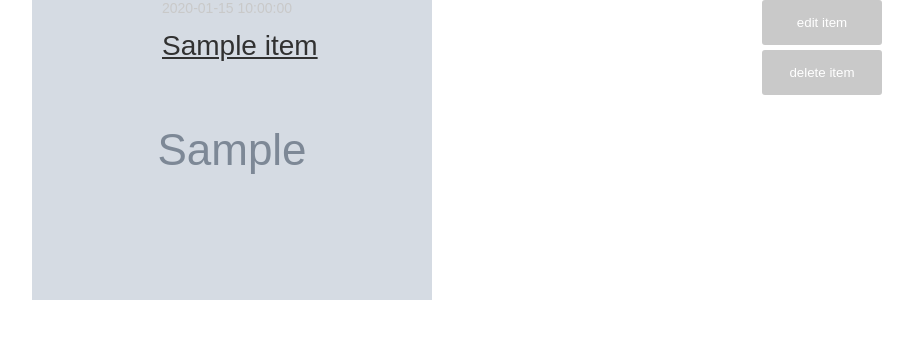
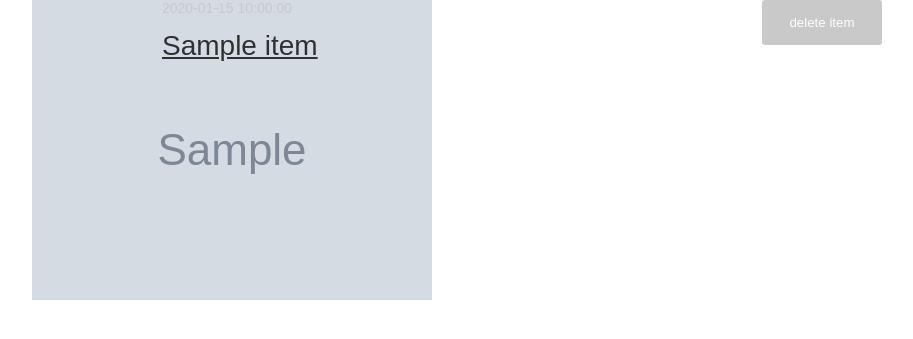
Before and after one commit to MathObsessed/demo_news, a Symfony app: template templates/default/index.html.twig in a window 1280 px wide. Shown: the part 87-426 px from the top of the page, without its empty margins (208-1121 px from the left). Run offline with Twig, Linux system fonts and the light colour scheme; the template is opened without the code that fills it: most values are stand-ins (such as "Sample title", 1, 10 or a date in 2020); grey boxes marked "Sample" are stand-in pictures; some libraries are stand-ins or nearby versions.

Commit message:
Updated views and added item edit route

```diff
--- a/src/Controller/DefaultController.php
+++ b/src/Controller/DefaultController.php
@@ -30,7 +30,8 @@ class DefaultController extends AbstractController {
     }
 
     /**
-     * @Route("/form", name="news_form")
+     * @Route("/form", name="news_form_create")
+     * @Route("/form/{id<\d+>}", name="news_form_edit")
      */
     public function newsForm() {
         return $this->render('default/form.html.twig');
--- a/templates/base.html.twig
+++ b/templates/base.html.twig
@@ -8,19 +8,19 @@
                 color: #313131;
                 font-family: sans-serif;
             }
-            button {
+            .button-component {
                 background-color: #C9C9C9;
                 border: none;
                 border-radius: 3px;
                 color: white;
                 cursor: pointer;
+                min-width: 120px;
                 padding: 15px 20px;
-                min-width: 120px;
             }
-            button:hover {
+            .button-component:hover {
                 opacity: 0.8;
             }
-            button:active {
+            .button-component:active {
                 opacity: 0.4;
             }
             .news {
--- a/templates/default/form.html.twig
+++ b/templates/default/form.html.twig
@@ -69,7 +69,7 @@
                 <label for="news_text">Text:</label>
                 <textarea id="news_text" name="news[text]" tabindex="5" required></textarea>
 
-                <button type="submit" tabindex="6">create</button>
+                <button type="submit" tabindex="6" class="button-component">create</button>
             </form>
         </section>
     </div>
--- a/templates/default/index.html.twig
+++ b/templates/default/index.html.twig
@@ -29,9 +29,6 @@
             grid-row-start: 1;
             grid-row-end: span 2;
         }
-        .news__list-item_edit-button {
-            margin-bottom: 5px;
-        }
     </style>
 {% endblock %}
 
@@ -39,7 +36,7 @@
     <div class="news">
         <header class="news__header">
             <span class="news__header_title">News list</span>
-            <a class="news__header_create-link" href="{{ path('news_form') }}">Create new</a>
+            <a class="news__header_create-link" href="{{ path('news_form_create') }}">Create new</a>
         </header>
         {% for item in items %}
             <section class="news__list-item">
@@ -49,8 +46,7 @@
                 <span class="news__list-item_date-created">{{ item.created | date('Y-m-d H:i:s') }}</span>
                 <span class="news__list-item_title"><a href="/news/{{ item.id }}">{{ item.title }}</a></span>
                 <span class="news__list-item_buttons-pane">
-                    <button class="news__list-item_edit-button" data-id="{{ item.id }}">edit item</button>
-                    <button class="news__list-item_delete-button" data-id="{{ item.id }}">delete item</button>
+                    <button class="news__list-item_delete-button button-component" data-id="{{ item.id }}">delete item</button>
                 </span>
             </section>
         {% endfor %}
--- a/templates/default/item.html.twig
+++ b/templates/default/item.html.twig
@@ -2,8 +2,9 @@
 
 {% block stylesheets %}
     <style type="text/css">
-        .news__header a {
-            color: #313131;
+        .news__header_edit-link {
+            position: absolute;
+            right: 0;
         }
         .news__item_date-created {
             color: #C9C9C9;
@@ -29,6 +30,7 @@
     <div class="news">
         <header class="news__header">
             <a class="news__header_homepage-link" href="{{ path('get_all_news') }}">Back to list</a>
+            <a class="news__header_edit-link" href="{{ path('news_form_edit', {'id': item.id}) }}">Edit item</a>
         </header>
         <section class="news__item">
             <div class="news__item_date-created">{{ item.created | date('Y-m-d H:i:s') }}</div>
```
